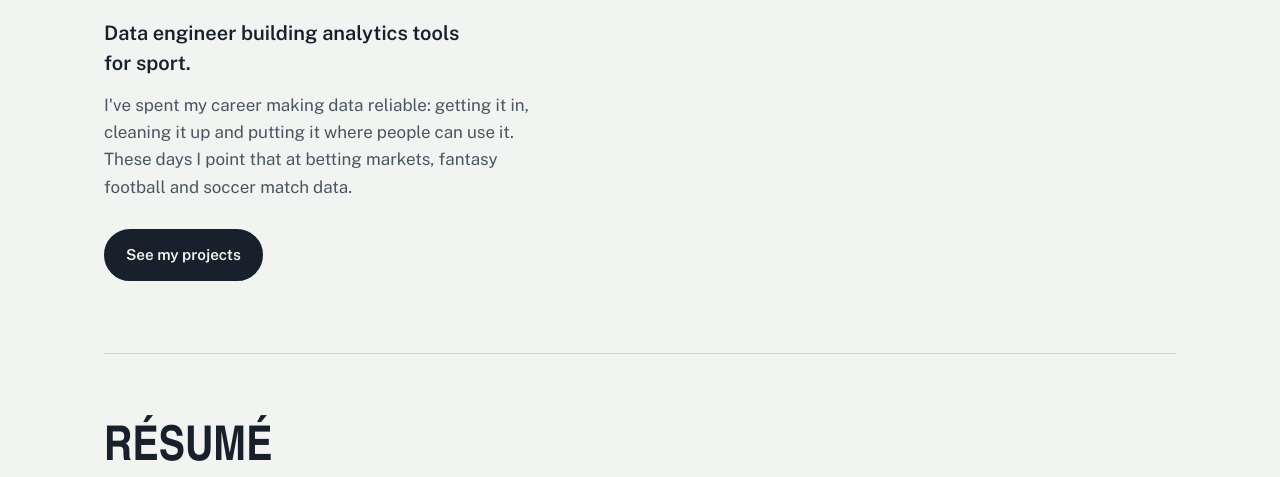
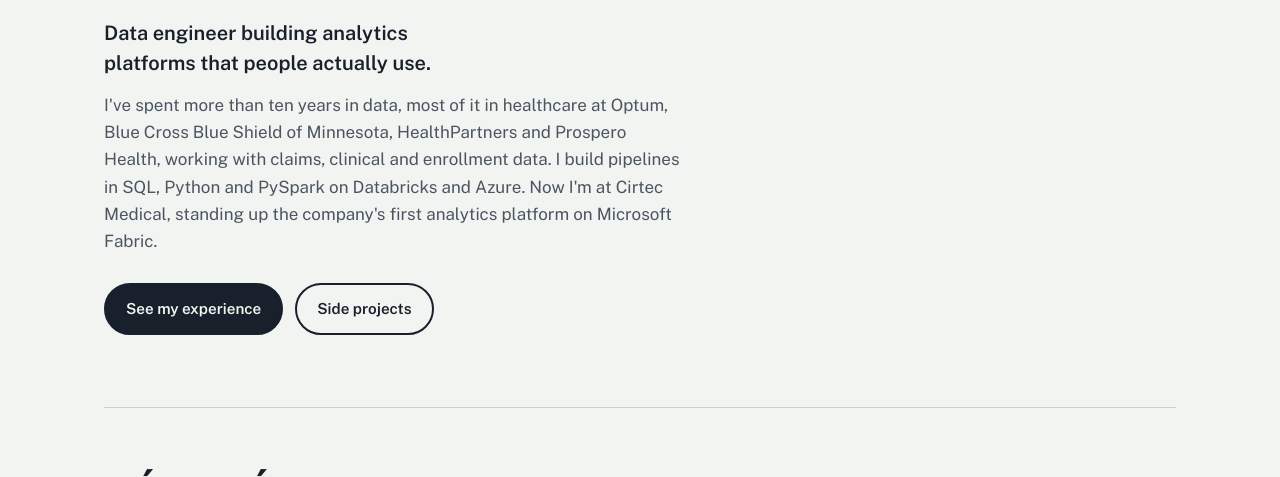
Before and after one commit to danielcoxey/danielcoxey.com, a plain HTML site: page index.html in a window 1280 px wide. Shown: the part 298-775 px from the top of the page. Drawn offline with nearby package versions, Linux system fonts and the light colour scheme; a web font is replaced by a local one.

Commit message:
Rewrite Professional hero for recruiters
New headline and paragraph about data engineering and healthcare data
work; primary button now goes to the résumé, with a quieter "Side
projects" link to the Passions tab. Hero stays one column, with the
paragraph widened slightly to suit.

Co-Authored-By: Claude Opus 5.5 <noreply@anthropic.com>
Claude-Session: https://claude.ai/code/session_01DFwtzUvxa9q1KNuQBkFT2r

```diff
--- a/index.html
+++ b/index.html
@@ -58,6 +58,7 @@
   .hero .lede{font-size:1.25rem;line-height:1.5;max-width:30ch;margin:0 0 14px;font-weight:600}
   .hero .sub{color:var(--ink-soft);max-width:44ch;margin:0 0 28px}
   .hero.solo{grid-template-columns:1fr}
+  .hero.solo .sub{max-width:56ch}
   .hero h2{margin-bottom:20px}
   .actions{display:flex;flex-wrap:wrap;gap:12px}
   .btn{display:inline-block;padding:12px 20px;border-radius:999px;font-weight:600;font-size:.95rem;text-decoration:none;border:2px solid var(--ink)}
@@ -171,10 +172,11 @@
       <div>
         <!-- EDIT: your name -->
         <h1>Daniel<br>Coxey</h1>
-        <p class="lede">Data engineer building analytics tools for sport.</p>
-        <p class="sub">I've spent my career making data reliable: getting it in, cleaning it up and putting it where people can use it. These days I point that at betting markets, fantasy football and soccer match data.</p>
+        <p class="lede">Data engineer building analytics platforms that people actually use.</p>
+        <p class="sub">I've spent more than ten years in data, most of it in healthcare at Optum, Blue Cross Blue Shield of Minnesota, HealthPartners and Prospero Health, working with claims, clinical and enrollment data. I build pipelines in SQL, Python and PySpark on Databricks and Azure. Now I'm at Cirtec Medical, standing up the company's first analytics platform on Microsoft Fabric.</p>
         <div class="actions">
-          <a class="btn primary" href="#work">See my projects</a>
+          <a class="btn primary" href="#resume">See my experience</a>
+          <a class="btn ghost" href="#passions">Side projects</a>
           <!-- EDIT: restore when resume.pdf is added
           <a class="btn ghost" href="resume.pdf">Download résumé</a>
           -->
```
